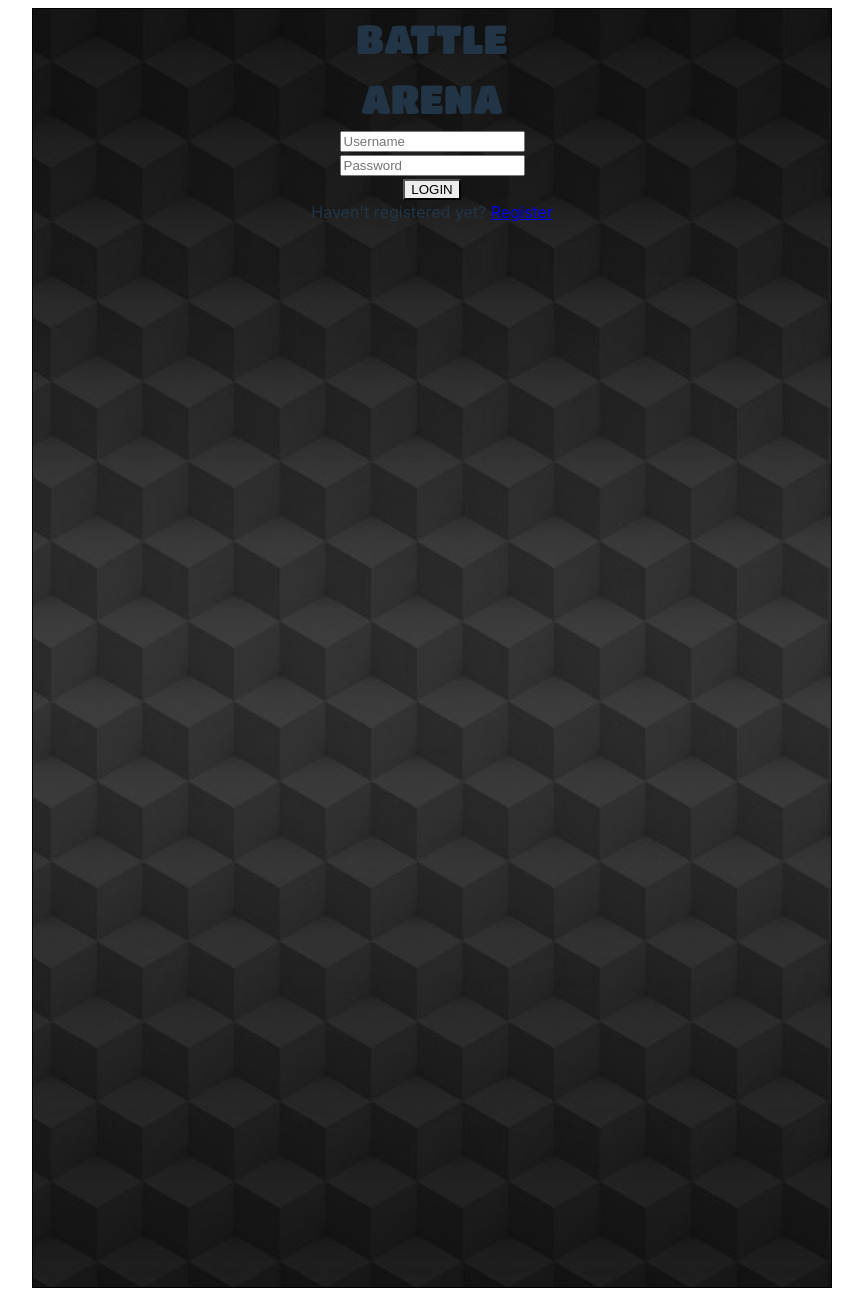
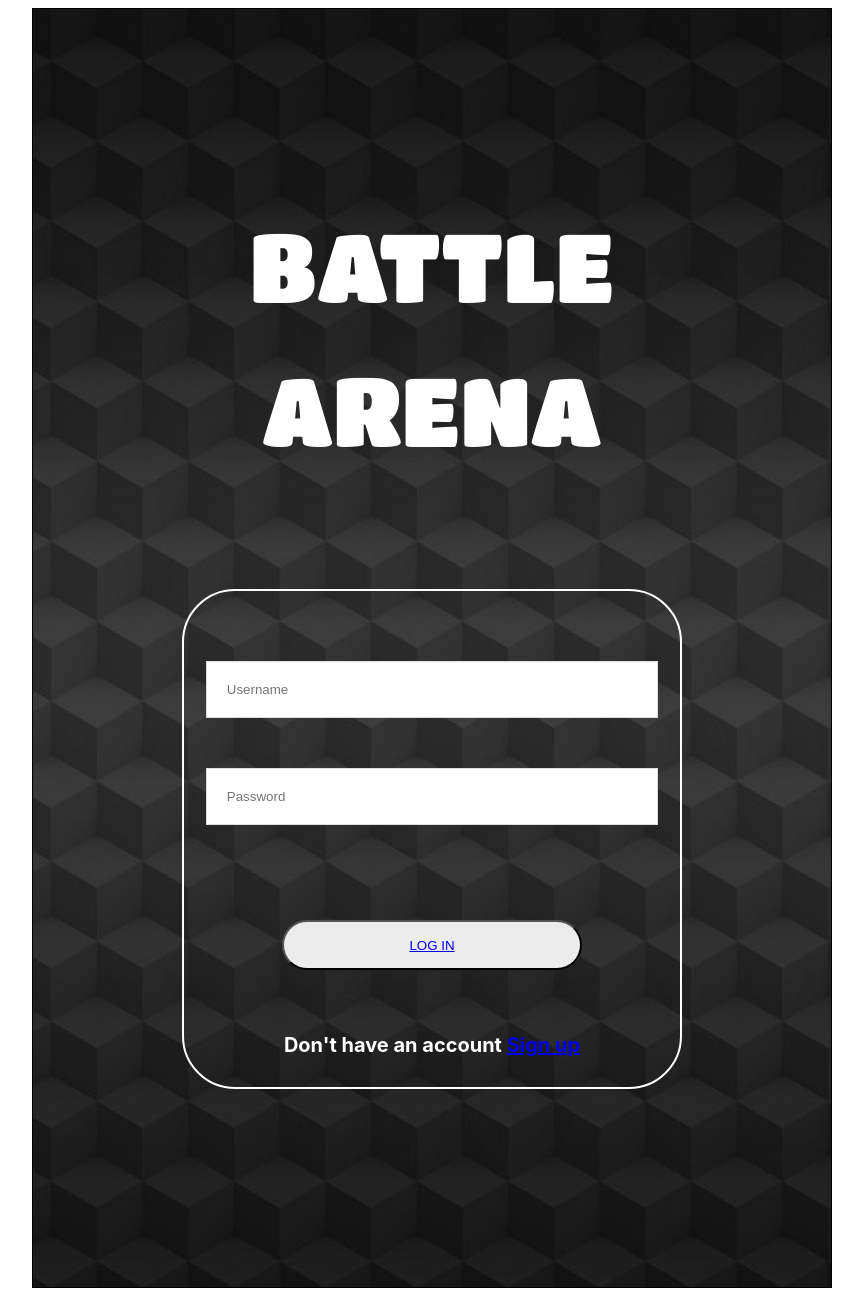
Before and after one commit to CapybaraWithANuke/Battle-Arena, a Vue app: page /login in a window 1280 px wide. Shown: the whole page, without its empty margins (208-1071 px from the left). Built offline with nearby package versions, Linux system fonts and the light colour scheme.

Commit message:
Only ARENA miss to be completed

```diff
--- /dev/null
+++ b/src/components/Arena.vue
@@ -0,0 +1,33 @@
+<script setup>
+import { RouterLink } from 'vue-router'
+</script>
+
+<template>
+
+    <div class="Screen">
+       <RouterLink to="/menuMv"> <img class="HomeLogo" src="..\assets\images\HomeLogo.png"> </RouterLink>
+
+    </div>
+
+</template>
+
+
+
+<style scoped>
+.Screen {
+  width: 800px;
+  height: 1280px;
+  background: url("..\assets\images\BackgroundPlayersRanking.png");
+  margin: 0px;
+  position: absolute;
+  border: 1px solid rgba(0,0,0,1);
+}
+
+.HomeLogo {
+  position: absolute;
+  top: 111px;
+  left: 19px;
+}
+
+
+</style>
--- a/src/components/Login.vue
+++ b/src/components/Login.vue
@@ -2,13 +2,23 @@
 import { RouterLink } from 'vue-router'
 </script>
 
+
+
+
 <template>
-  <label class="titan_one">BATTLE<br>ARENA</label><br>
-  <input placeholder="Username"><br>
-  <input placeholder="Password"><br>
-  <button>LOGIN</button><br>
 
-  <label>Haven't registered yet? <RouterLink to="/" >Register</RouterLink></label><br>
+<div class="register-container">
+  <h1 class="titan_one">BATTLE<br>ARENA</h1><br>
+
+  <div class="form-container">
+    <input class="input_field" placeholder="Username"><br>
+    <input class="input_field" placeholder="Password"><br>
+ </div>
+
+    <button class="login-button"><RouterLink to="/playGame">LOG IN</RouterLink></button><br>
+
+    <h2 class = "label_registration">Don't have an account <RouterLink to="/">Sign up</RouterLink></h2><br>
+</div>
 
 </template>
 
@@ -22,7 +32,60 @@ import { RouterLink } from 'vue-router'
 
 .titan_one {
   font-family: "TitanOne";
-  font-size: 40px;
+  font-size: 96px;
+  margin-top: 185px;
+  margin-left: 204px;
+  margin-right: 204px;
+  color: white;
+}
+
+.label_registration {
+  font-family: "Inter";
+  font-size: 20px;
+  color: white;
+  margin-top: 30px;
+  position: absolute;
+  top: 1000px;
+}
+
+.input_field {
+width: 90%;
+padding: 20px;
+border: 1px solid #ddd;
+margin-top: 50px;
+}
+
+
+.register-container {
+  display: flex;
+  flex-direction: column;
+  align-items: center; /* Centra los elementos horizontalmente */
+  text-align: center;
+}
+
+.form-container {
+  background-color: rgba(255, 255, 255, 0); /* Color de fondo transparente */
+  border: 2px solid white; /* Borde negro */
+  border-radius: 53px; /* Bordes redondeados */
+  padding: 20px; /* Espaciado interno */
+  display: inline-block; /* Hace que el contenedor abrace el contenido */
+  margin-top: 20px; /* Ajusta el margen según sea necesario */
+  width: 500px; /* Ancho fijo */
+  height: 500px;
+  max-width: 100%; /* Ancho máximo para mantener la responsividad */
+  box-sizing: border-box; /* Incluye el padding y el border en el tamaño total */
+
+}
+
+.login-button {
+  margin-top: 20px; /* Ajusta el margen superior según sea necesario */
+  margin-left: 10px; /* Ajusta el margen izquierdo según sea necesario */
+  margin-right: 10px; /* Ajusta el margen derecho según sea necesario */
+  height: 50px;
+  width: 300px;
+  border-radius: 35px;
+  position: absolute;
+  top: 900px;
 }
 
 </style>
--- a/src/router/index.js
+++ b/src/router/index.js
@@ -4,6 +4,7 @@ import Login from '../components/Login.vue'
 import MenuMV from '../components/MenuMV.vue'
 import PlayGame from '../components/PlayGame.vue'
 import MyAccountMV from '../components/MyAccountMV.vue'
+import Arena from '../components/Arena.vue'
 import PlayersRankingMV from '../components/PlayersRankingMV.vue'
 import PlayersInfoSlide1MV from '../components/PlayersInfoSlide1MV.vue'
 import PlayersInfoSlide2MV from '../components/PlayersInfoSlide2MV.vue'
@@ -51,6 +52,11 @@ const routes = [
         name: 'PlayersInfoSlide1',
         component: PlayersInfoSlide1MV,
     },
+    {
+        path: '/arena',
+        name: 'Arena',
+        component: Arena,
+    },
 ]
 
 const router = createRouter({
```
